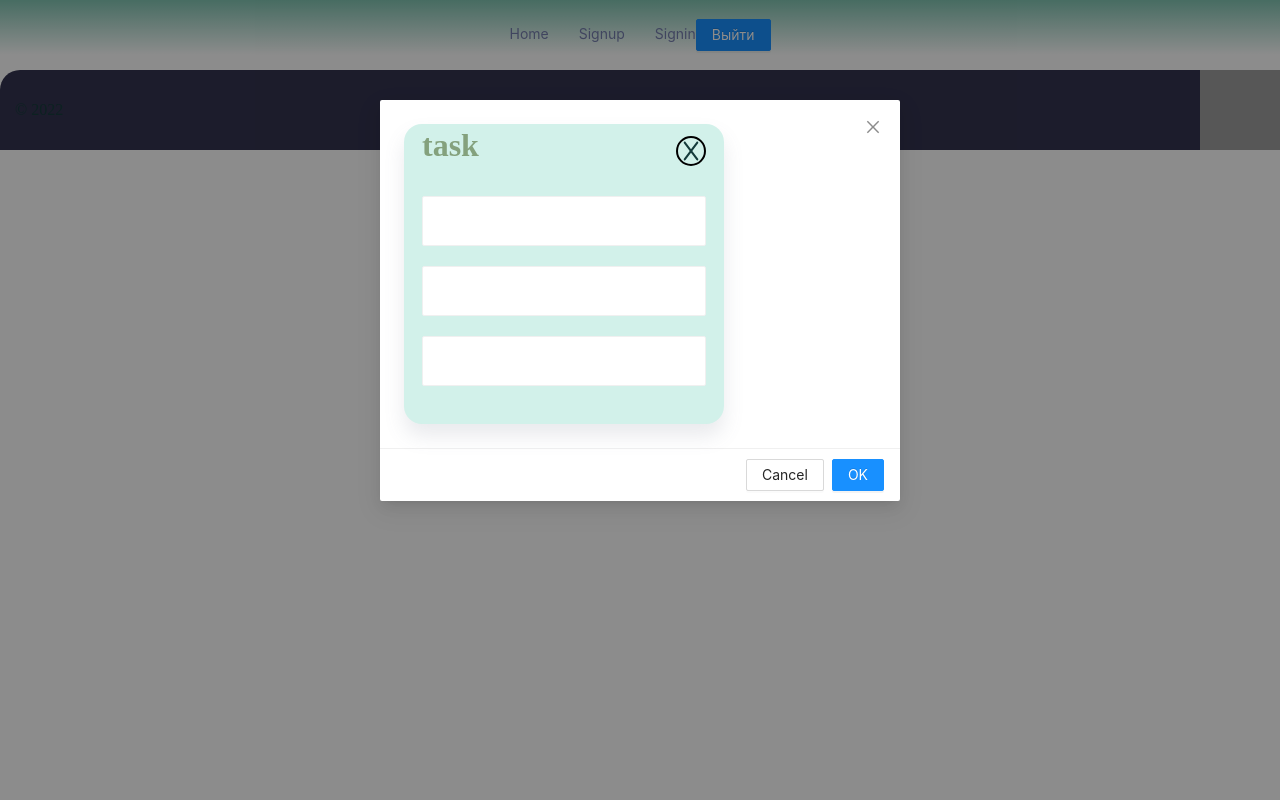
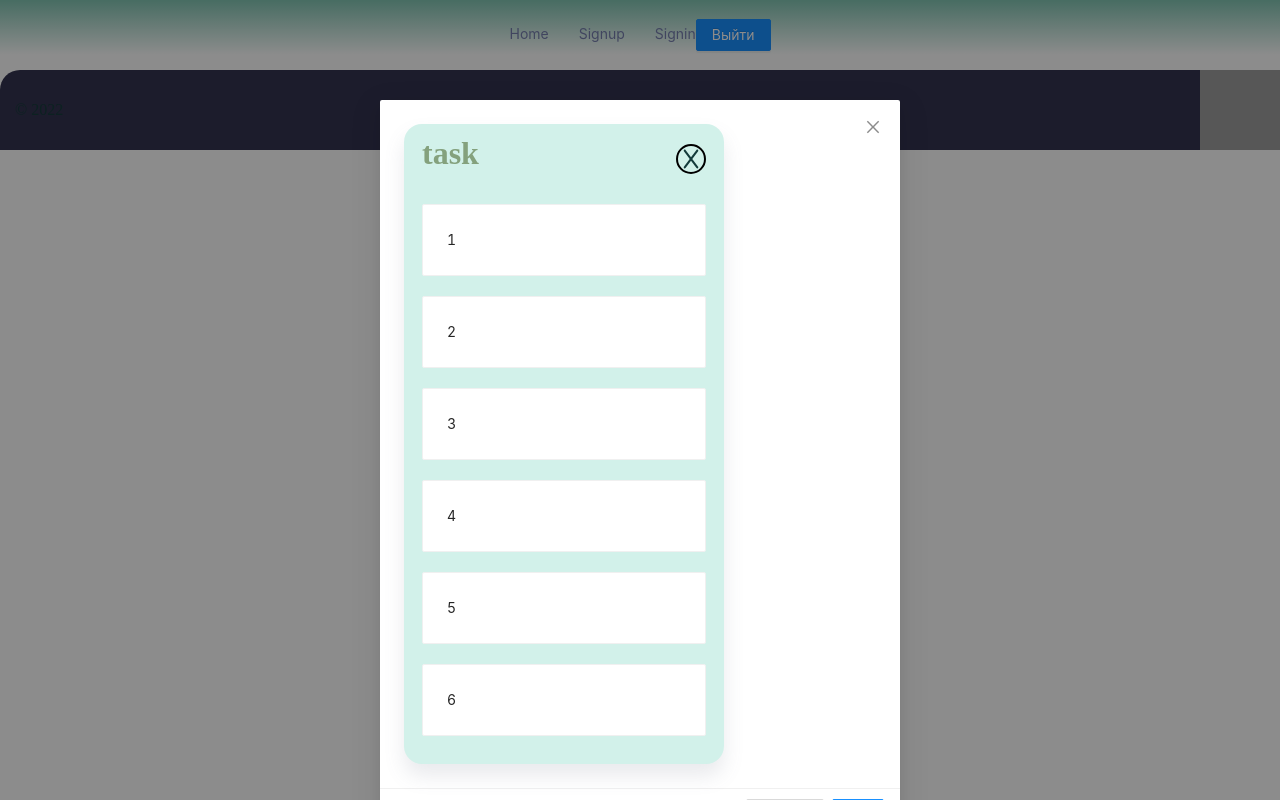
Before and after one commit to OrangeJazz/project-management-app, a React (Create React App) app: page /404 in a window 1280 px wide. Built offline with nearby package versions, Linux system fonts and the light colour scheme; grey boxes are pictures that could not be loaded.

Commit message:
add basic styles

```diff
--- a/src/components/Column/Column.module.scss
+++ b/src/components/Column/Column.module.scss
@@ -6,6 +6,28 @@
   background-color: $card-background;
   border-radius: 18px;
   box-shadow: 0px 12px 20px rgba(105, 117, 135, 0.15);
+}
+
+.column {
+  width: 100%;
+  min-height: 30rem;
+  max-height: 80vh;
+  overflow-y: auto;
+  padding: 2rem 1.8rem;
+
+  &__header {
+    width: 100%;
+    display: flex;
+    justify-content: space-between;
+    flex-direction: row-reverse;
+  }
+
+  &__footer {
+    background-image: url('../../assets/icons/taskImage.svg');
+    width: 10rem;
+    height: 10rem;
+    float: right;
+  }
 }
 
 .close-button {
@@ -27,22 +49,34 @@
   }
 }
 
-.column {
-  width: 100%;
-  min-height: 30rem;
-  padding: 1.2rem 1.8rem 0;
-}
-
-.column__header {
-  width: 100%;
-  display: flex;
-  justify-content: space-between;
-  flex-direction: row-reverse;
-}
-
 .task-container {
   margin-top: 3rem;
   display: flex;
   flex-direction: column;
   gap: 2rem;
 }
+.create-button {
+  margin-top: 3rem;
+  display: flex;
+  justify-content: center;
+  align-items: center;
+  background-color: $primary-light;
+  width: 100%;
+  min-height: 8.4rem;
+  box-shadow: 0px 4px 4px rgba(0, 0, 0, 0.25);
+  border-radius: 1.8rem;
+  border: none;
+  cursor: pointer;
+
+  &:active {
+    transform: scale(0.95);
+  }
+}
+
+.add-icon {
+  background-image: url('../../assets/icons/add-cross.svg');
+  background-repeat: no-repeat;
+  width: 5rem;
+  height: 5rem;
+  background-position: center;
+}
--- a/src/components/Column/Column.tsx
+++ b/src/components/Column/Column.tsx
@@ -1,4 +1,4 @@
-import { Card } from 'antd';
+import { Button } from 'antd';
 import React from 'react';
 import styles from './Column.module.scss';
 
@@ -6,9 +6,10 @@ interface ColumnProps {
   title?: string;
   children?: React.ReactNode;
   onClose?: () => void;
+  onCreate?: () => void;
 }
 
-const Column: React.FC<ColumnProps> = ({ title, children, onClose }) => {
+const Column: React.FC<ColumnProps> = ({ title, children, onClose, onCreate }) => {
   return (
     <div className={styles['card-container']}>
       <div className={styles.column}>
@@ -16,11 +17,11 @@ const Column: React.FC<ColumnProps> = ({ title, children, onClose }) => {
           <div className={styles['close-button']} onClick={onClose} />
           <h3>{title}</h3>
         </div>
-        <div className={styles['task-container']}>
-          <Card></Card>
-          <Card></Card>
-          <Card></Card>
-        </div>
+        <div className={styles['task-container']}>{children}</div>
+        <button className={styles['create-button']} onClick={onCreate}>
+          <div className={styles['add-icon']} />
+        </button>
+        <div className={styles.column__footer}></div>
       </div>
     </div>
   );
--- a/src/pages/NotFoundPage/NotFoundPage.tsx
+++ b/src/pages/NotFoundPage/NotFoundPage.tsx
@@ -1,4 +1,4 @@
-import { Modal } from 'antd';
+import { Card, Modal } from 'antd';
 import { Column } from 'components';
 import React, { useState } from 'react';
 // import style from './NotFoundPage.module.scss';
@@ -9,7 +9,7 @@ const NotFoundPage = () => {
     <Modal open={true}>
       <Column title="task">
         {tasks.map((task) => (
-          <li key={task}>{task}</li>
+          <Card key={task}>{task}</Card>
         ))}
       </Column>
     </Modal>
```
Also changed, not shown: src/assets/icons/add-cross.svg (added).
